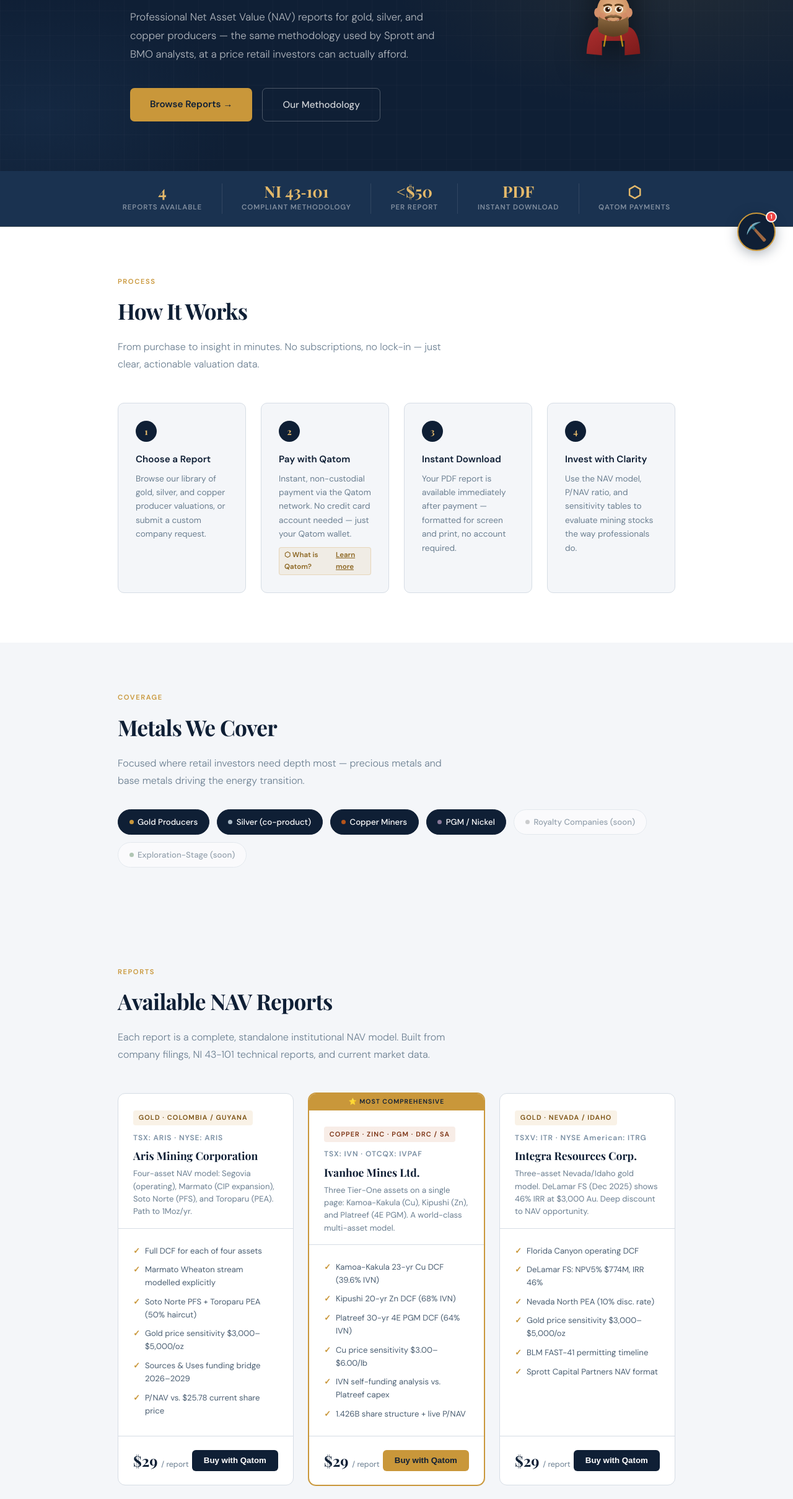
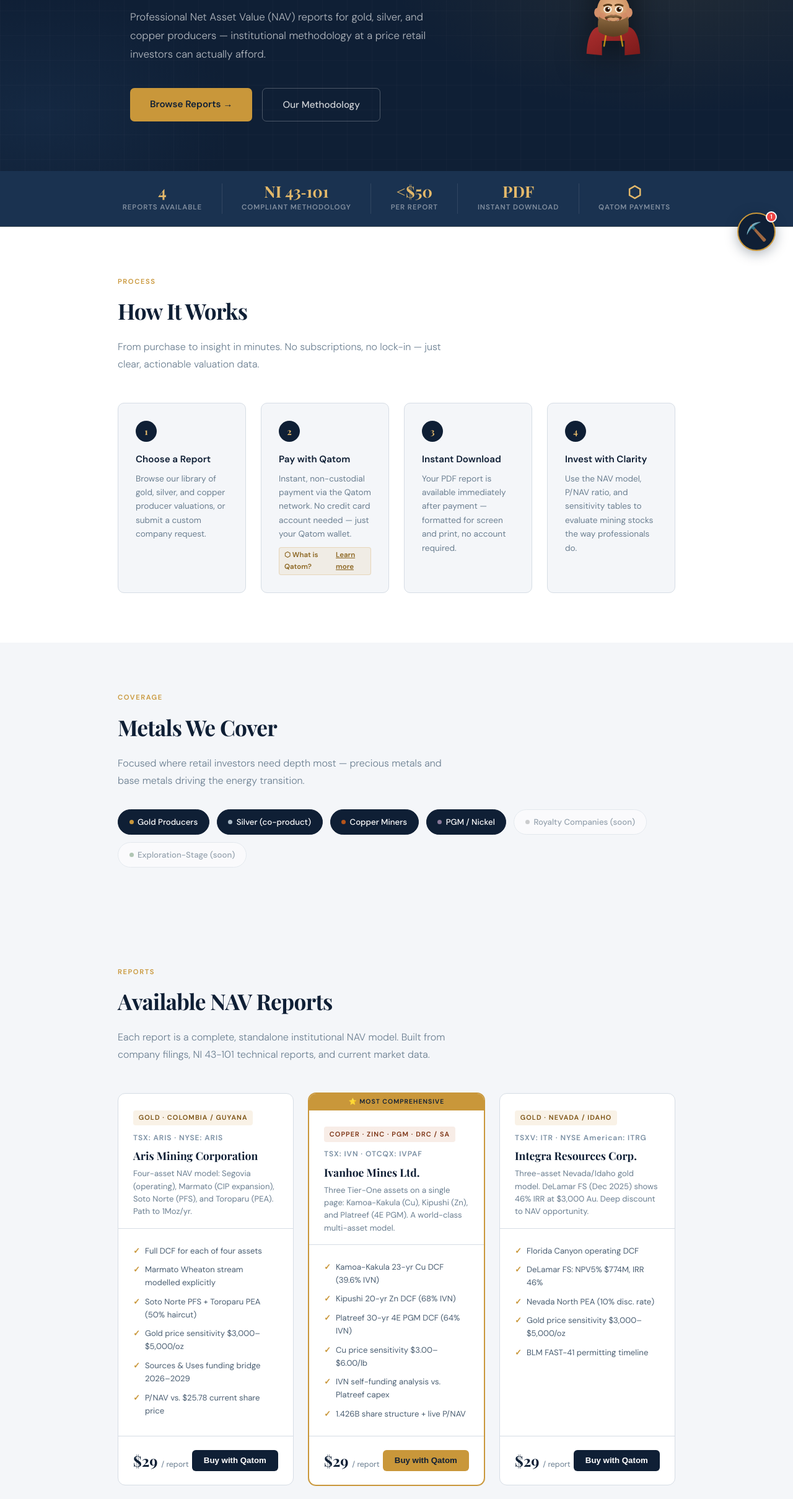
Before and after one commit to nmumford13663/oremetrics, a plain HTML site: page index.html in a window 1280 px wide. Shown: the part 367-2786 px from the top of the page at 62% size. Drawn offline with nearby package versions, Linux system fonts and the light colour scheme; a web font is replaced by a local one.

Commit message:
Add files via upload

```diff
--- a/index.html
+++ b/index.html
@@ -680,7 +680,7 @@
     <div class="hero-text">
       <div class="hero-badge">Institutional-Grade · Retail Price</div>
       <h1>Mining Valuations<br/>Built for <em>Serious Investors</em></h1>
-      <p>Professional Net Asset Value (NAV) reports for gold, silver, and copper producers — the same methodology used by Sprott and BMO analysts, at a price retail investors can actually afford.</p>
+      <p>Professional Net Asset Value (NAV) reports for gold, silver, and copper producers — institutional methodology at a price retail investors can actually afford.</p>
       <div class="hero-actions">
         <a href="#reports" class="btn-primary">Browse Reports →</a>
         <a href="#methodology" class="btn-outline">Our Methodology</a>
@@ -911,7 +911,7 @@
             <li>Nevada North PEA (10% disc. rate)</li>
             <li>Gold price sensitivity $3,000–$5,000/oz</li>
             <li>BLM FAST-41 permitting timeline</li>
-            <li>Sprott Capital Partners NAV format</li>
+
           </ul>
         </div>
         <div class="report-footer">
@@ -1020,7 +1020,7 @@
       <div class="method-text">
         <p>Every OreMetrics report is built from primary sources: company NI 43-101 technical reports, quarterly MD&As, feasibility and PEA studies, and guidance releases. We don't rely on third-party data aggregators.</p>
         <p>We model each asset separately using a standard discounted cash flow framework — the same approach used by mining-focused banks and royalty companies. Cash cost (not AISC) goes in the operating cost row. Sustaining capital expenditure is modelled separately. Royalties and streaming agreements are modelled explicitly.</p>
-        <p>The NAV Summary page follows the institutional Sprott Capital Partners research format: a two-column layout with the asset NAV table, per-share metrics, and gold/copper price sensitivity grid visible without scrolling.</p>
+
         <div class="method-disclaimer">
           <strong>Disclaimer:</strong> OreMetrics reports are analytical tools and educational content produced for informational purposes only. They do not constitute personalized investment advice, a formal appraisal, or a recommendation to buy or sell any security. All valuations are model estimates subject to uncertainty. Always conduct your own due diligence and consult a licensed financial advisor before making investment decisions.
         </div>
```
